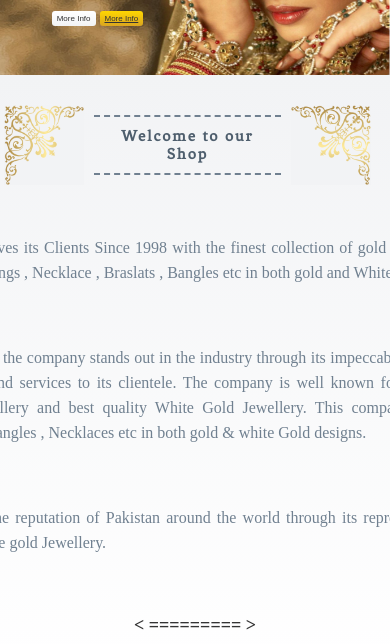
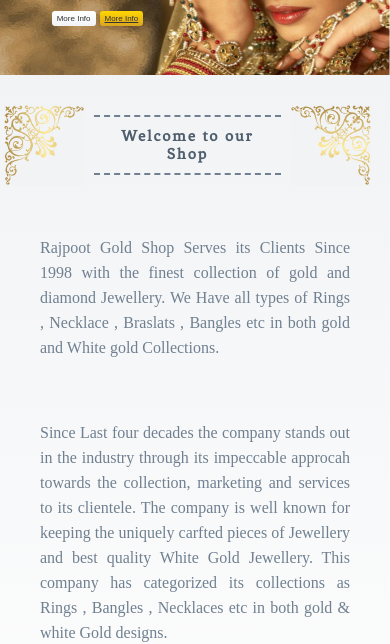
Before and after one commit to Shahbaz5523/Rajpoot-Gold-Shop, a plain HTML site: page public/about.html in a window 390 px wide. Shown: the part 203-847 px from the top of the page. Drawn offline with Linux system fonts and the light colour scheme.

Commit message:
about page make responsive

```diff
--- a/public/about.html
+++ b/public/about.html
@@ -51,9 +51,9 @@
                 <h1>Welcome to our Shop</h1>
                 <img style="transform: rotate(90deg); margin-right: 15px;" src="boder.png" alt="img not found">
             </div>
-            <p style="width: 700px; line-height: 25px; text-align: justify;">Rajpoot Gold Shop Serves its Clients Since 1998 with the finest collection of gold and diamond Jewellery. We Have all types of Rings , Necklace , Braslats , Bangles etc in both gold and White gold Collections.</p>
-            <p style="width: 700px; text-align: justify; line-height: 25px; ">Since Last four decades the company stands out in the industry through its impeccable approcah towards the collection, marketing and services to its clientele. The company is well known for keeping the uniquely carfted pieces of Jewellery and best quality White Gold Jewellery. This company has categorized its collections as Rings , Bangles , Necklaces etc in both gold & white Gold designs.</p>
-            <p style="width: 700px; text-align: justify; line-height: 25px; ">Moreover, enhancing the reputation of Pakistan around the world through its representation in diamonds, gold Jewellery and white gold Jewellery.</p>
+            <p style="max-width: 700px; line-height: 25px; text-align: justify;">Rajpoot Gold Shop Serves its Clients Since 1998 with the finest collection of gold and diamond Jewellery. We Have all types of Rings , Necklace , Braslats , Bangles etc in both gold and White gold Collections.</p>
+            <p style="max-width: 700px; text-align: justify; line-height: 25px; ">Since Last four decades the company stands out in the industry through its impeccable approcah towards the collection, marketing and services to its clientele. The company is well known for keeping the uniquely carfted pieces of Jewellery and best quality White Gold Jewellery. This company has categorized its collections as Rings , Bangles , Necklaces etc in both gold & white Gold designs.</p>
+            <p style="max-width: 700px; text-align: justify; line-height: 25px; ">Moreover, enhancing the reputation of Pakistan around the world through its representation in diamonds, gold Jewellery and white gold Jewellery.</p>
             <p style="font-weight: bolder; font-size: large; color: #333;">< ========= ></p>
         </div>
         <!-- End of Rings -->
```
